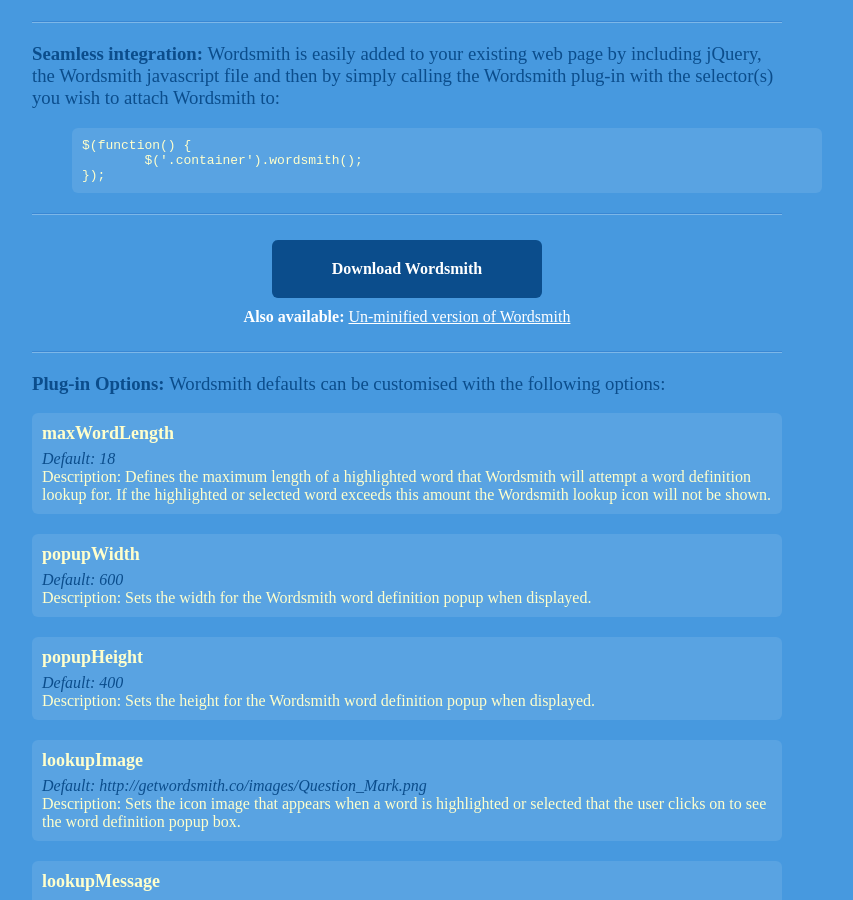
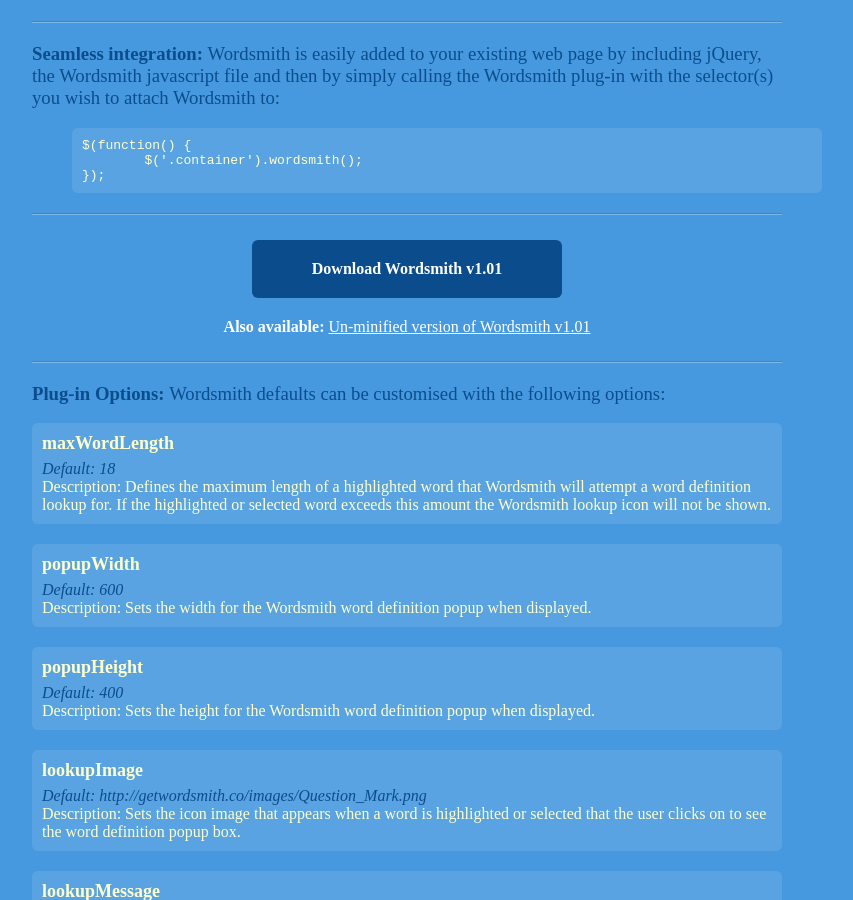
Before and after one commit to Wordsmith/getwordsmith.co, a Jekyll site: the page built from index.html, in a window 1280 px wide and 900 px high, scrolled down 323 px. Shown: the whole window, without its empty margins (233-1086 px from the left). Built offline with Jekyll 4.4.1, drawn with Linux system fonts in a browser that asks for light colours; a script that is not in the unit is left out.

Commit message:
Updated to v1.01 Include version number in download links in site Updated bash helper scripts

```diff
--- a/_config.yml
+++ b/_config.yml
@@ -3,4 +3,4 @@
 
 # custom config
 strap: Wordsmith is a jQuery plug-in that adds on-demand word definitions to your site
-latest_version: 1.0
+latest_version: 1.01
--- a/downloads/wordsmith.js
+++ b/downloads/wordsmith.js
@@ -1,9 +1,10 @@
 /*
- * Wordsmith v1.0
+ * Wordsmith v1.01
  * getwordsmith.co
  *
  * Copyright (c) Rich Hollis, Jess Eddy 2012
  * Available under the BSD and MIT licenses: http://getwordsmith.co/license/
+ *
  */
 (function($) {
      var $question, lastSelection, settings;
@@ -26,6 +27,9 @@
           $(document).on("mouseup", function(event) {
                mouseUpBody();
           });
+          $(document).scroll(function(event) {
+               mouseUpBody();
+          });
           this.on("mouseup", function(event) {
                mouseUp(event)
           });
@@ -45,7 +49,7 @@
           if (window.getSelection) {
                if (window.getSelection().empty) { // Chrome
                     window.getSelection().empty();
-               } else if (window.getSelection().reappNamemoveAllRanges) { // Firefox
+               } else if (window.getSelection().removeAllRanges) { // Firefox
                     window.getSelection().removeAllRanges();
                }
           } else if (document.selection) { // IE?
@@ -104,6 +108,7 @@
 
                var x = $span.offset().left;
                var y = $span.offset().top;
+               var scrollTop = $(window).scrollTop();
 
                if (lastSelection) {
                     if (lastSelection.x == x && lastSelection.y == y) {
@@ -115,7 +120,7 @@
 
                remove();
 
-               var style = "margin: 0; padding: 0; position: absolute" + "; width: " + lookupImage.width + "; height: " + lookupImage.height;
+               var style = "margin: 0; padding: 0; position: fixed" + "; width: " + lookupImage.width + "; height: " + lookupImage.height;
                $question = $('<div id="' + appName + '-question" style="' + style + '"><a href="#" id="' + appName + '-lookup" title="' + settings.lookupMessage + '"><img src="' + settings.lookupImage + '"/></a></div>');
 
                lastSelection = {
@@ -126,7 +131,7 @@
 
                $span.parent().append($question[0]);
 
-               // prevent us from being removed by body mouseupatt
+               // prevent us from being removed by BODY mouseup
                $('#' + appName + '-lookup').on("mousedown", function(event) {
                     wordsmithSelectorClick = true;
                     event.preventDefault();
@@ -135,7 +140,7 @@
 
                $question.css({
                     left: x - (lookupImage.width / 1.5),
-                    top: y - (lookupImage.height / 1.5)
+                    top: y - (lookupImage.height / 1.5) - scrollTop
                });
                $span.remove();
 
--- a/index.html
+++ b/index.html
@@ -26,10 +26,10 @@
 <hr />
 
 <div class="pad">
-<a class="download" href="/downloads/wordsmith.min.js">Download Wordsmith</a>
+<a class="download" href="/downloads/wordsmith.min.js">Download Wordsmith v{{site.latest_version}}</a>
 </div>
-<div class="pad">
-<b>Also available:</b> <a href="/downloads/wordsmith.js">Un-minified version of Wordsmith</a>
+<div class="pad" style="margin-top:10px">
+<b>Also available:</b> <a href="/downloads/wordsmith.js">Un-minified version of Wordsmith v{{site.latest_version}}</a>
 </div>
 
 <hr />
```
Also changed, not shown: downloads/wordsmith.min.js, 3 other files.
